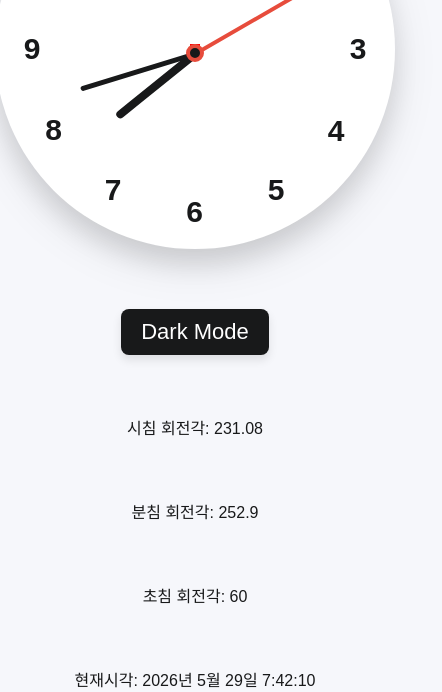
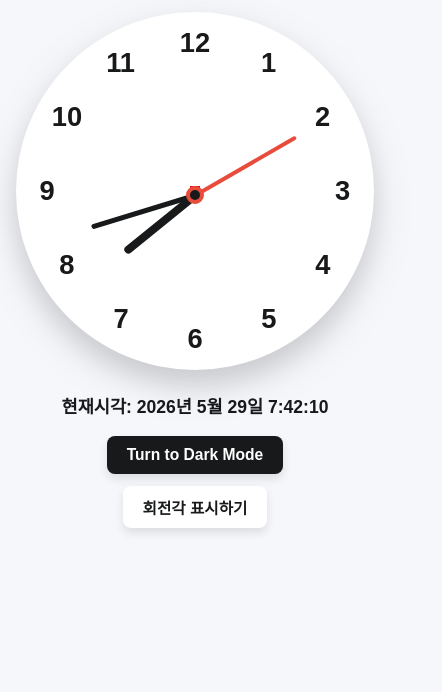
Before and after one commit to David-J-Hwang/analog-clock, a plain HTML site: page index.html in a window 390 px wide. Shown: the part 152-844 px from the top of the page, 442 px wide, since content can reach past the window. Drawn offline with Linux system fonts and the light colour scheme; a web font is replaced by a local one.

Commit message:
Add responsive design for mobile displays and add a toggle button for rotation angle texts

```diff
--- a/index.html
+++ b/index.html
@@ -1,10 +1,10 @@
 <!DOCTYPE html>
-<html lang="en">
+<html lang="ko">
 
 <head>
   <meta charset="UTF-8">
   <meta name="viewport" content="width=device-width, initial-scale=1.0">
-  <title>Analog Clock Javascript</title>
+  <title>Analog Clock JavaScript</title>
   <link rel="stylesheet" href="style.css">
   <script src="script.js" defer></script>
 </head>
@@ -31,12 +31,23 @@
         <span class="hand second"></span>
       </div>
     </div>
-    <div class="mode-switch">Dark Mode</div>
-
-    <div class="hour-deg"></div>
-    <div class="minute-deg"></div>
-    <div class="second-deg"></div>
     <div class="full-time"></div>
+    <div class="controls">
+      <button type="button" class="mode-switch">Turn to Dark Mode</button>
+      <button
+        type="button"
+        class="angle-switch"
+        aria-expanded="false"
+        aria-controls="angle-panel"
+      >
+        회전각 표시하기
+      </button>
+    </div>
+    <div class="angle-panel" id="angle-panel" hidden>
+      <div class="hour-deg"></div>
+      <div class="minute-deg"></div>
+      <div class="second-deg"></div>
+    </div>
   </div>
 
 </body>
--- a/script.js
+++ b/script.js
@@ -5,7 +5,9 @@ const body = document.querySelector("body"),
   minuteHand = document.querySelector(".minute"),
   secondHand = document.querySelector(".second"),
   // 다크모드 - 라이트모드 스위치
-  modeSwitch = document.querySelector(".mode-switch");
+  modeSwitch = document.querySelector(".mode-switch"),
+  angleSwitch = document.querySelector(".angle-switch"),
+  anglePanel = document.querySelector(".angle-panel");
 
 // 시침, 분침, 초침 회전각
 const hourDeg = document.querySelector(".hour-deg"),
@@ -15,16 +17,29 @@ const hourDeg = document.querySelector(".hour-deg"),
 // 현재시각 문자열
 const fullTime = document.querySelector(".full-time");
 
+const updateModeButtonText = () => {
+  const isDarkMode = body.classList.contains("dark");
+  modeSwitch.textContent = isDarkMode
+    ? "Turn to Light Mode"
+    : "Turn to Dark Mode";
+};
+
 // add a click event listener to modeSwitch
 modeSwitch.addEventListener("click", () => {
   // toggle the "dark" class on the body element
   body.classList.toggle("dark");
   // check if the "dark" class is currently present on the body element
   const isDarkMode = body.classList.contains("dark");
-  modeSwitch.textContent = isDarkMode
-    ? "Turn to Light Mode"
-    : "Turn to Dark Mode";
+  updateModeButtonText();
   localStorage.setItem("mode", isDarkMode ? "Dark Mode" : "Light Mode");
+});
+
+angleSwitch.addEventListener("click", () => {
+  const isExpanded = angleSwitch.getAttribute("aria-expanded") === "true";
+
+  angleSwitch.setAttribute("aria-expanded", String(!isExpanded));
+  angleSwitch.textContent = isExpanded ? "회전각 표시하기" : "회전각 숨기기";
+  anglePanel.hidden = isExpanded;
 });
 
 const updateTime = () => {
@@ -72,3 +87,4 @@ setInterval(updateTime, 10);
 
 // call updateTime function on page load
 updateTime();
+updateModeButtonText();
--- a/style.css
+++ b/style.css
@@ -1,11 +1,9 @@
-@import url('https://fonts.googleapis.com/css2?family=REM:wght@700&display=swap');
+@import url("https://fonts.googleapis.com/css2?family=REM:wght@700&display=swap");
 
 * {
   margin: 0;
   padding: 0;
   box-sizing: border-box;
-  font-family: "Poppins", sans-serif;
-  font-family: "REM", sans-serif;
 }
 
 :root {
@@ -13,6 +11,9 @@
   --white-color: #fff;
   --black-color: #18191a;
   --red-color: #e74c3c;
+  --page-padding: clamp(12px, 4vw, 32px);
+  --clock-size: min(400px, calc(100vw - (var(--page-padding) * 2)));
+  --clock-number-size: clamp(20px, 7vw, 30px);
 }
 
 body {
@@ -21,6 +22,9 @@ body {
   align-items: center;
   justify-content: center;
   background: var(--primary-color);
+  font-family: "REM", sans-serif;
+  padding: 32px var(--page-padding);
+  overflow-x: hidden;
 }
 
 body.dark {
@@ -34,13 +38,17 @@ body.dark {
   display: flex;
   flex-direction: column;
   align-items: center;
-  gap: 60px;
+  gap: clamp(16px, 4vmin, 36px);
+  width: 100%;
+  max-width: 520px;
+  text-align: center;
 }
 
 .container .clock {
   display: flex;
-  height: 400px;
-  width: 400px;
+  width: var(--clock-size);
+  max-width: 100%;
+  aspect-ratio: 1;
   border-radius: 50%;
   align-items: center;
   justify-content: center;
@@ -52,14 +60,14 @@ body.dark {
 
 .clock label {
   position: absolute;
-  inset: 20px;
+  inset: clamp(14px, 4vmin, 20px);
   text-align: center;
   transform: rotate(calc(var(--i) * (360deg / 12)));
 }
 
 .clock label span {
   display: inline-block;
-  font-size: 30px;
+  font-size: var(--clock-number-size);
   font-weight: 600;
   color: var(--black-color);
   transform: rotate(calc(var(--i) * (-360deg / 12)));
@@ -87,7 +95,7 @@ body.dark {
 
 .indicator .hand {
   position: absolute;
-  height: 130px;
+  height: calc(var(--clock-size) * 0.325);
   width: 4px;
   bottom: 0;
   border-radius: 25px;
@@ -96,40 +104,92 @@ body.dark {
 }
 
 .hand.minute {
-  height: 120px;
+  height: calc(var(--clock-size) * 0.3);
   width: 5px;
   background: var(--black-color);
 }
 
 .hand.hour {
-  height: 100px;
+  height: calc(var(--clock-size) * 0.25);
   width: 8px;
   background: var(--black-color);
 }
 
-.hour-deg {
-  color: var(--black-color);
-}
-
-.minute-deg {
-  color: var(--black-color);
-}
-
-.second-deg {
+.hour-deg,
+.minute-deg,
+.second-deg,
+.full-time {
+  width: 100%;
+  overflow-wrap: anywhere;
+  font-size: clamp(14px, 4vw, 16px);
+  line-height: 1.5;
   color: var(--black-color);
 }
 
 .full-time {
-  color: var(--black-color);
+  margin-top: clamp(4px, 2vmin, 12px);
+  font-size: clamp(16px, 4.5vw, 20px);
+  font-weight: 700;
 }
 
-.mode-switch {
+.controls {
+  display: flex;
+  flex-direction: column;
+  align-items: center;
+  gap: 12px;
+  width: 100%;
+}
+
+.angle-panel {
+  display: grid;
+  gap: 10px;
+  width: 100%;
+}
+
+.angle-panel[hidden] {
+  display: none;
+}
+
+.mode-switch,
+.angle-switch {
+  border: 0;
   padding: 10px 20px;
   border-radius: 8px;
-  font-size: 22px;
-  font-weight: 400;
+  font: inherit;
+  font-size: clamp(15px, 4vw, 18px);
+  font-weight: 700;
   display: inline-block;
   color: var(--white-color);
   background: var(--black-color);
   box-shadow: 0 5px 10px rgba(0, 0, 0, 0.1);
+  cursor: pointer;
+  user-select: none;
+  max-width: 100%;
 }
+
+.angle-switch {
+  color: var(--black-color);
+  background: var(--white-color);
+}
+
+@media (max-width: 380px) {
+  body {
+    padding-inline: var(--page-padding);
+  }
+
+  .container {
+    gap: 16px;
+  }
+
+  .indicator .hand {
+    width: 3px;
+  }
+
+  .hand.minute {
+    width: 4px;
+  }
+
+  .hand.hour {
+    width: 6px;
+  }
+}
```
Also changed, not shown: 1 other file.
